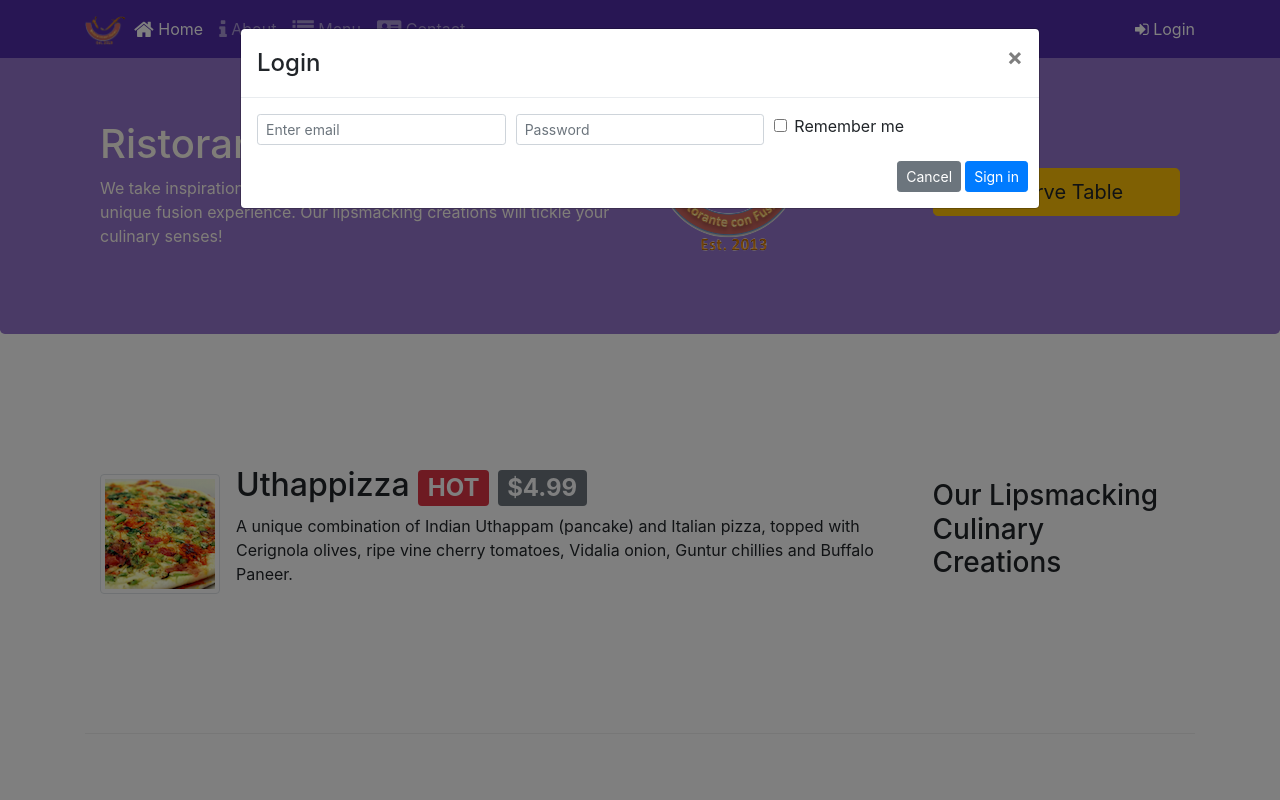
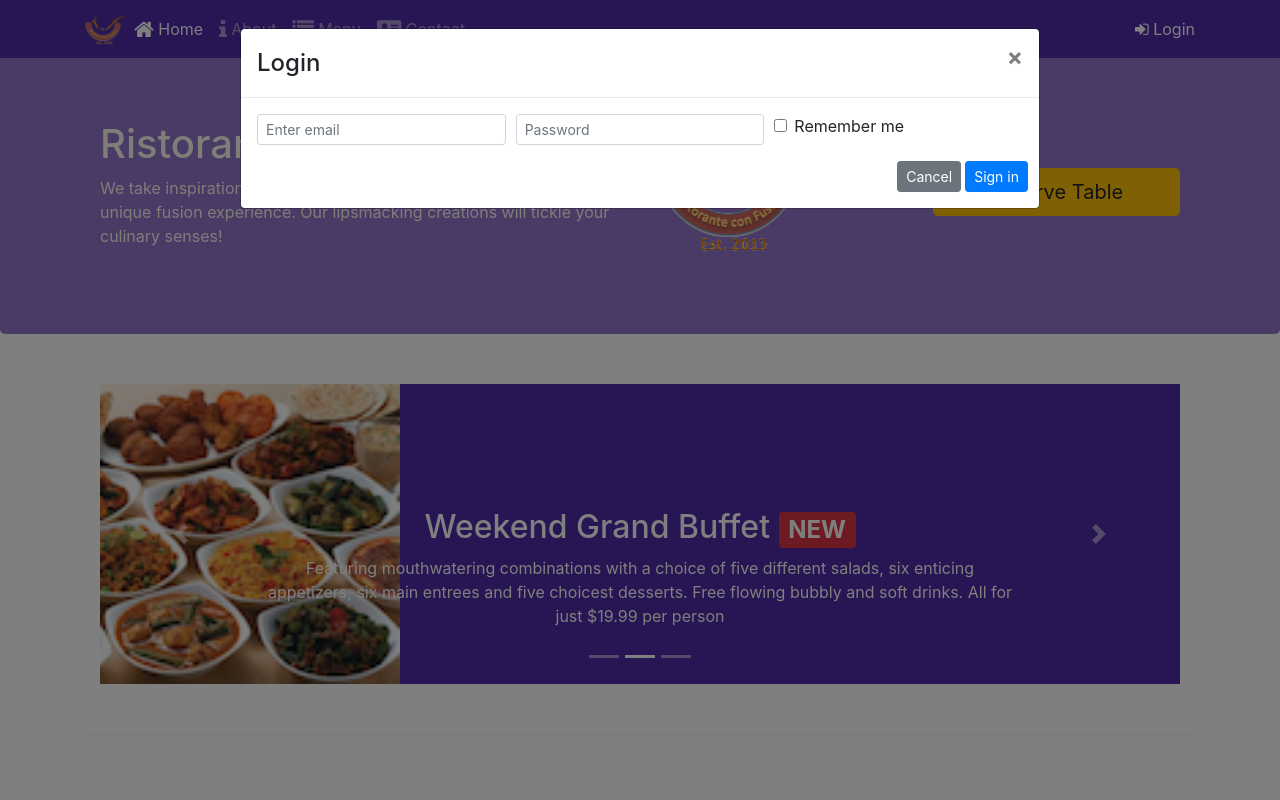
Before and after one commit to sianone/intro-bootstrap, a website: page index.html in a window 1280 px wide. Both pictures are taken after a click on the link "Login". Shown: the top 800 px of the page. Drawn offline with nearby package versions, Linux system fonts and the light colour scheme.

Commit message:
Add carousel

```diff
--- a/css/styles.css
+++ b/css/styles.css
@@ -48,3 +48,18 @@ body {
   border-bottom: 1px solid #ddd;
   padding: 10px;
 }
+
+.carousel {
+  background: #512da8;
+}
+
+.carousel-item {
+  height: 300px;
+}
+
+.carousel-item img{
+  position: absolute;
+  top: 0;
+  left: 0;
+  min-height: 300px;
+}
--- a/index.html
+++ b/index.html
@@ -48,7 +48,7 @@
     </nav>
 
 
-    <div class="v modal fade" id="loginModal" role="dialog">
+    <div class="modal fade" id="loginModal" role="dialog">
       <div class="modal-dialog modal-lg" role="content">
         <div class="modal-content">
           <div class="modal-header">
@@ -110,6 +110,67 @@
     </header>
 
     <div class="container">
+      <div class="row row-content">
+        <div class="col">
+          <div id="mycarousel" class="carousel slide" data-ride="carousel">
+            <div class="carousel-inner" role="listbox">
+              <div class="carousel-item active">
+                <img src="img/uthappizza.png" alt="uthappizza" class="d-block img-fluid">
+                <div class="carousel-caption d-none d-md-block">
+                  <h2 class="mt-0">Uthappizza <span class="badge badge-danger">HOT</span> <span class="badge badge-poll badge-secondary">$4.99</span></h2>
+                  <p class="d-none d-sm-block">
+                    A unique combination of Indian Uthappam (pancake) and Italian pizza,
+                    topped with Cerignola olives, ripe vine cherry tomatoes, Vidalia
+                    onion, Guntur chillies and Buffalo Paneer.
+                  </p>
+
+                </div>
+              </div>
+
+              <div class="carousel-item">
+                <img src="img/buffet.png" alt="Buffet" class="d-block img-fluid">
+                <div class="carousel-caption d-none d-md-block">
+                  <h2 class="mt-0">Weekend Grand Buffet <span class="badge badge-danger">NEW</span></h2>
+                  <p class="d-none d-sm-block">
+                    Featuring mouthwatering combinations with a choice of five different
+                    salads, six enticing appetizers, six main entrees and five choicest
+                    desserts. Free flowing bubbly and soft drinks. All for just $19.99
+                    per person
+                  </p>
+
+                </div>
+              </div>
+
+              <div class="carousel-item ">
+                <img src="img/alberto.png" alt="Alberto" class="d-block img-fluid">
+                <div class="carousel-caption d-none d-md-block">
+                  <h2 class="mt-0">Alberto Somayya</h2>
+                  <h4>Executive Chef</h4>
+                  <p class="d-none d-sm-block">
+                    Award winning three-star Michelin chef with wide International
+                    experience having worked closely with whos-who in the culinary
+                    world, he specializes in creating mouthwatering Indo-Italian fusion
+                    experiences.
+                  </p>
+                </div>
+              </div>
+              <ol class="carousel-indicators">
+                <li data-target="#mycarousel" data-slide-to="0" class="active"></li>
+                <li data-target="#mycarousel" data-slide-to="1"></li>
+                <li data-target="#mycarousel" data-slide-to="2"></li>
+              </ol>
+              <a class="carousel-control-prev" href="#mycarousel" role="button" data-slide="prev">
+                <span class="carousel-control-prev-icon"></span>
+              </a>
+              <a class="carousel-control-next" href="#mycarousel" role="button" data-slide="next">
+                <span class="carousel-control-next-icon"></span>
+              </a>
+            </div>
+          </div>
+        </div>
+      </div>
+
+
       <div class="row row-content align-items-center">
         <div class="col-12 col-sm-4 order-sm-last col-md-3">
           <h3>Our Lipsmacking Culinary Creations</h3>
```
